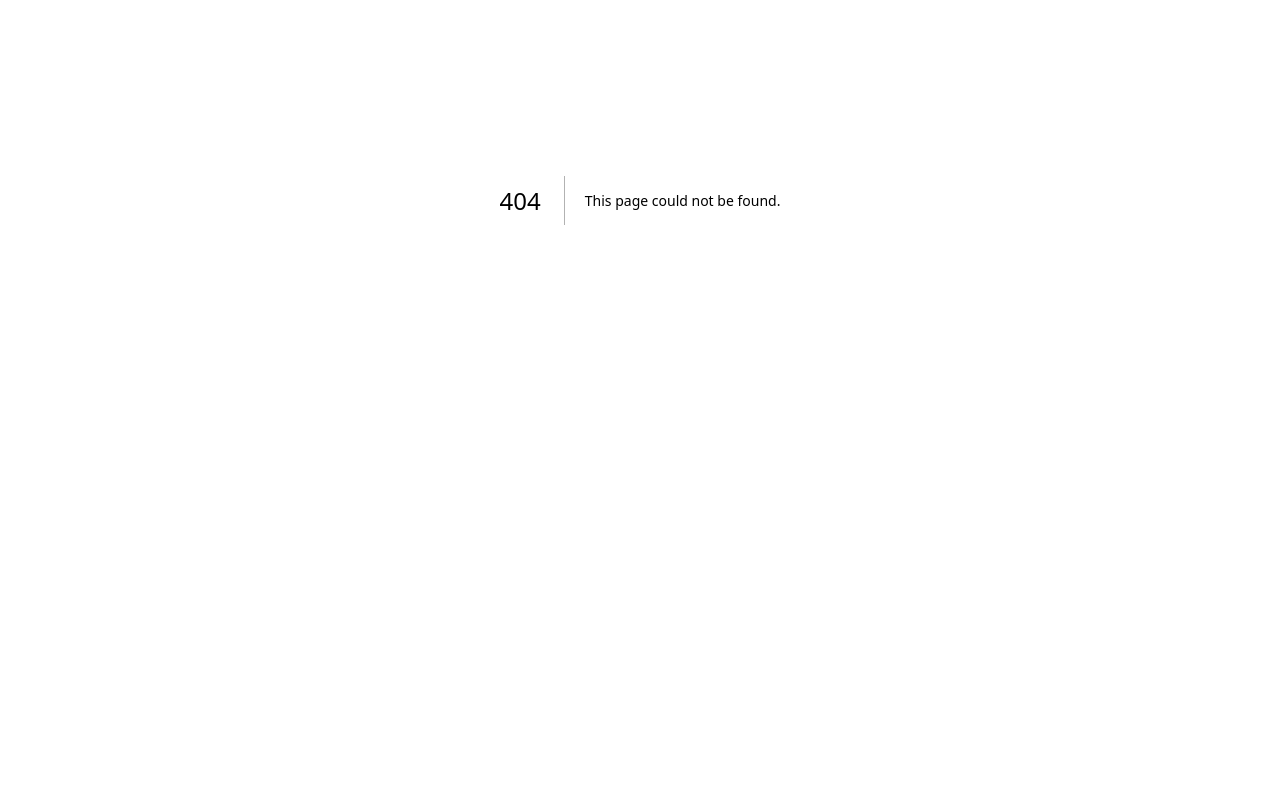
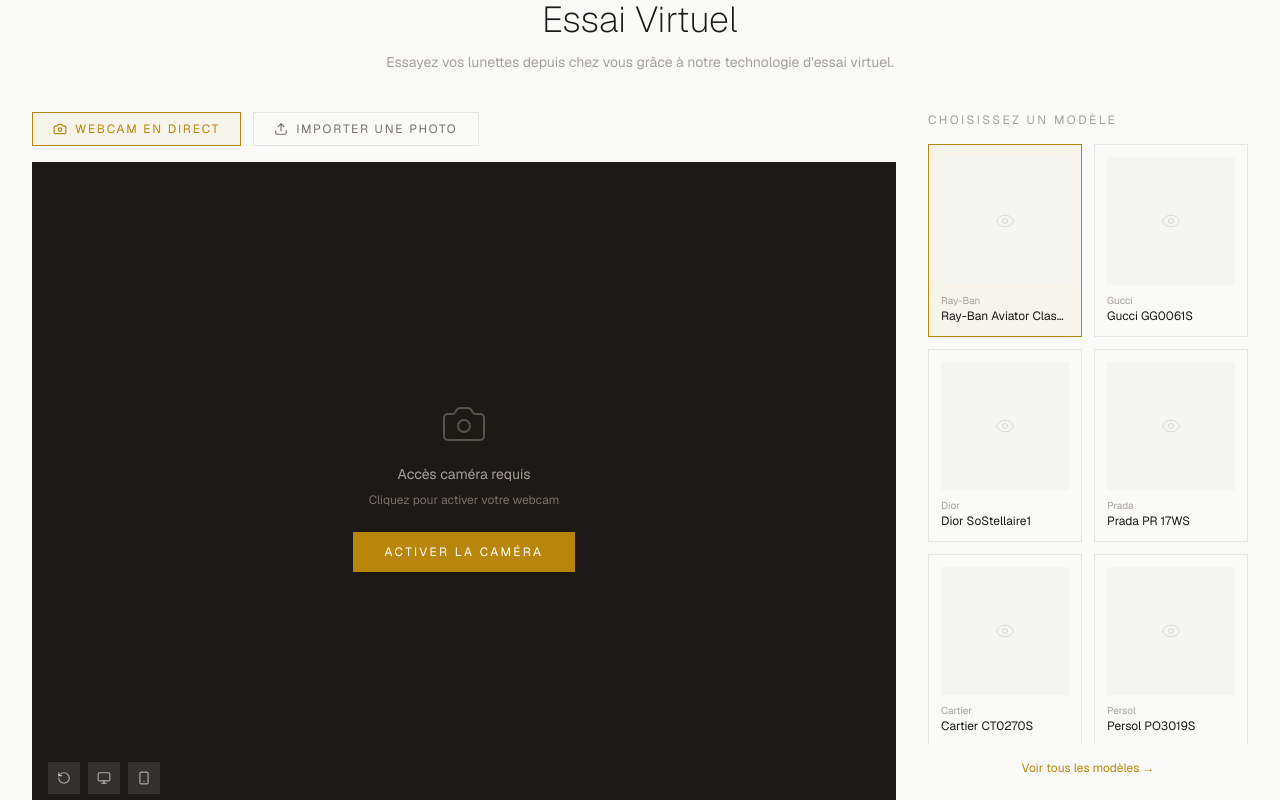
Before and after one commit to yanisbelfar/Glasses-Store, a Next.js app: page /virtual-try-on in a window 1280 px wide. Before the commit this address had no page. Shown: the part 200-1000 px from the top of the page. Before the commit the page ends 800 px from the top, so only its background shows below. Built offline with nearby package versions, Linux system fonts and the light colour scheme.

Commit message:
feat: virtual try-on page with webcam & photo upload modes

```diff
--- /dev/null
+++ b/src/app/virtual-try-on/page.tsx
@@ -0,0 +1,139 @@
+"use client";
+
+import { Camera, Upload, RotateCcw, Monitor, Smartphone, Eye } from "lucide-react";
+import { useState } from "react";
+import Link from "next/link";
+import Breadcrumbs, { BreadcrumbItem } from "@/components/Breadcrumbs";
+import Footer from "@/components/Footer";
+import { allProducts } from "@/lib/data";
+
+export class VirtualTryOnConfig {
+  static readonly title = "Essai Virtuel";
+  static readonly subtitle = "Essayez vos lunettes depuis chez vous grâce à notre technologie d'essai virtuel.";
+  static readonly modes = [
+    { key: "webcam", icon: "camera", label: "Webcam en direct" },
+    { key: "photo", icon: "upload", label: "Importer une photo" },
+  ] as const;
+}
+
+export default function VirtualTryOnPage() {
+  const [selectedProduct, setSelectedProduct] = useState(allProducts[0]?.id ?? "");
+  const [mode, setMode] = useState<"webcam" | "photo">("webcam");
+
+  const sunglasses = allProducts.filter((p) => p.category === "Solaire").slice(0, 8);
+  const iconMap = { camera: Camera, upload: Upload };
+
+  return (
+    <main className="flex-1 pt-28 lg:pt-32">
+      <div className="max-w-7xl mx-auto px-4 sm:px-6 lg:px-8 mb-16">
+        <Breadcrumbs items={[new BreadcrumbItem("Essai Virtuel")]} />
+        <div className="text-center mt-6 mb-10">
+          <h1 className="text-3xl lg:text-4xl font-extralight text-charcoal">
+            {VirtualTryOnConfig.title}
+          </h1>
+          <p className="text-sm text-stone-400 mt-3 max-w-xl mx-auto">
+            {VirtualTryOnConfig.subtitle}
+          </p>
+        </div>
+
+        <div className="grid lg:grid-cols-[1fr_320px] gap-8">
+          {/* Camera Preview */}
+          <div>
+            {/* Mode Selector */}
+            <div className="flex gap-3 mb-4">
+              {VirtualTryOnConfig.modes.map((m) => {
+                const Icon = iconMap[m.icon as keyof typeof iconMap];
+                return (
+                  <button
+                    key={m.key}
+                    onClick={() => setMode(m.key)}
+                    className={`flex items-center gap-2 px-5 py-2 text-xs tracking-[0.15em] uppercase border transition-colors ${
+                      mode === m.key
+                        ? "border-gold text-gold bg-gold/5"
+                        : "border-stone-200 text-stone-500 hover:border-gold hover:text-gold"
+                    }`}
+                  >
+                    <Icon size={14} />
+                    {m.label}
+                  </button>
+                );
+              })}
+            </div>
+
+            {/* Preview Area */}
+            <div className="aspect-[4/3] bg-stone-900 flex flex-col items-center justify-center relative">
+              {mode === "webcam" ? (
+                <>
+                  <Camera size={48} className="text-stone-600 mb-4" strokeWidth={1} />
+                  <p className="text-stone-400 text-sm mb-2">Accès caméra requis</p>
+                  <p className="text-stone-500 text-xs mb-6">
+                    Cliquez pour activer votre webcam
+                  </p>
+                  <button className="px-8 py-3 bg-gold text-white text-xs tracking-[0.2em] uppercase hover:bg-gold-dark transition-colors">
+                    Activer la caméra
+                  </button>
+                  <div className="absolute bottom-4 left-4 flex gap-2">
+                    <button className="w-8 h-8 bg-white/10 flex items-center justify-center text-white/60 hover:text-white transition-colors">
+                      <RotateCcw size={14} />
+                    </button>
+                    <button className="w-8 h-8 bg-white/10 flex items-center justify-center text-white/60 hover:text-white transition-colors">
+                      <Monitor size={14} />
+                    </button>
+                    <button className="w-8 h-8 bg-white/10 flex items-center justify-center text-white/60 hover:text-white transition-colors">
+                      <Smartphone size={14} />
+                    </button>
+                  </div>
+                </>
+              ) : (
+                <>
+                  <Upload size={48} className="text-stone-600 mb-4" strokeWidth={1} />
+                  <p className="text-stone-400 text-sm mb-2">Importez votre photo</p>
+                  <p className="text-stone-500 text-xs mb-6">
+                    Format JPG ou PNG, photo de face recommandée
+                  </p>
+                  <label className="px-8 py-3 bg-gold text-white text-xs tracking-[0.2em] uppercase hover:bg-gold-dark transition-colors cursor-pointer">
+                    Choisir un fichier
+                    <input type="file" accept="image/*" className="hidden" />
+                  </label>
+                </>
+              )}
+            </div>
+          </div>
+
+          {/* Product Selector */}
+          <div>
+            <p className="text-xs tracking-[0.2em] uppercase text-stone-400 mb-4">
+              Choisissez un modèle
+            </p>
+            <div className="grid grid-cols-2 gap-3 max-h-[600px] overflow-y-auto">
+              {sunglasses.map((p) => (
+                <button
+                  key={p.id}
+                  onClick={() => setSelectedProduct(p.id)}
+                  className={`border p-3 text-left transition-colors ${
+                    selectedProduct === p.id
+                      ? "border-gold bg-gold/5"
+                      : "border-stone-200 hover:border-gold/40"
+                  }`}
+                >
+                  <div className="aspect-square bg-stone-100 flex items-center justify-center mb-2">
+                    <Eye size={20} className="text-stone-300" strokeWidth={1} />
+                  </div>
+                  <p className="text-[10px] text-stone-400 truncate">{p.brand}</p>
+                  <p className="text-xs text-charcoal truncate">{p.name}</p>
+                </button>
+              ))}
+            </div>
+            <Link
+              href="/collections/solaire"
+              className="block text-center mt-4 text-xs text-gold hover:underline"
+            >
+              Voir tous les modèles →
+            </Link>
+          </div>
+        </div>
+      </div>
+      <Footer />
+    </main>
+  );
+}
```
